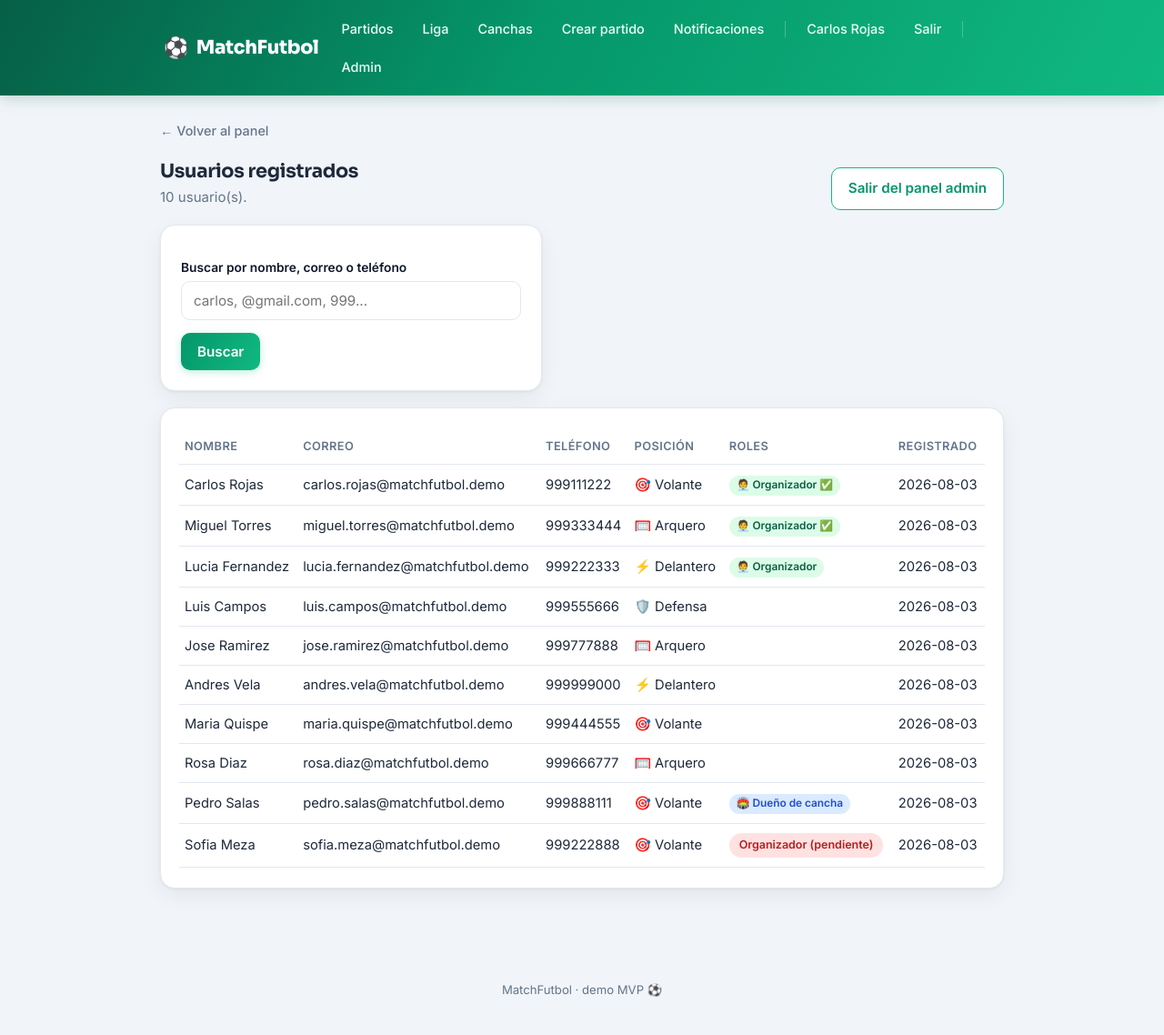
After one commit to carl218410-svg/matchfutbol-app, a Flask app: page /admin/usuarios in a window 1280 px wide. The commit adds this page. Shown: the whole page at 91% size. Run offline with Flask 3, Linux system fonts and the light colour scheme; the visitor is signed in with stand-in values (Sample User, id 1); data comes from the database, SQL or seed files in the repository; data that the repository does not hold is empty.

Commit message:
Panel admin: listar y buscar usuarios registrados

```diff
--- a/app.py
+++ b/app.py
@@ -1499,6 +1499,26 @@ def admin_dashboard():
     return render_template("admin_dashboard.html", m=metricas, recaudado=recaudado)
 
 
+@app.route("/admin/usuarios")
+@admin_required
+def admin_usuarios():
+    conn = get_db()
+    q = request.args.get("q", "").strip()
+    if q:
+        like = f"%{q}%"
+        usuarios = conn.execute(
+            "SELECT * FROM usuarios WHERE nombre LIKE ? OR email LIKE ? OR telefono LIKE ? "
+            "ORDER BY creado_en DESC",
+            (like, like, like),
+        ).fetchall()
+    else:
+        usuarios = conn.execute(
+            "SELECT * FROM usuarios ORDER BY creado_en DESC"
+        ).fetchall()
+    conn.close()
+    return render_template("admin_usuarios.html", usuarios=usuarios, q=q)
+
+
 @app.route("/admin/organizadores")
 @admin_required
 def admin_organizadores():
--- a/templates/admin_dashboard.html
+++ b/templates/admin_dashboard.html
@@ -18,6 +18,7 @@
     <div class="card">
       <h2 style="margin:0">👥 Usuarios</h2>
       <p class="muted" style="margin:4px 0 12px">{{ m.usuarios }} registrados</p>
+      <a class="btn sec" href="{{ url_for('admin_usuarios') }}">Ver usuarios</a>
     </div>
 
     <div class="card">
--- /dev/null
+++ b/templates/admin_usuarios.html
@@ -0,0 +1,55 @@
+{% extends "base.html" %}
+{% block content %}
+  <a href="{{ url_for('admin_dashboard') }}" class="back-link">← Volver al panel</a>
+  <div style="display:flex; justify-content:space-between; align-items:center; flex-wrap:wrap; gap:10px;">
+    <div>
+      <h2 class="section-title">Usuarios registrados</h2>
+      <p class="section-sub">{{ usuarios|length }} usuario(s){% if q %} que coinciden con "{{ q }}"{% endif %}.</p>
+    </div>
+    <a class="btn sec" href="{{ url_for('admin_logout') }}">Salir del panel admin</a>
+  </div>
+
+  <div class="card" style="max-width:420px">
+    <form method="get">
+      <label>Buscar por nombre, correo o teléfono</label>
+      <input name="q" value="{{ q }}" placeholder="carlos, @gmail.com, 999...">
+      <div style="margin-top:14px; display:flex; gap:10px">
+        <button class="btn" type="submit">Buscar</button>
+        {% if q %}<a class="btn sec" href="{{ url_for('admin_usuarios') }}">Limpiar</a>{% endif %}
+      </div>
+    </form>
+  </div>
+
+  <div class="card">
+    <div class="table-wrap">
+    <table>
+      <tr>
+        <th>Nombre</th><th>Correo</th><th>Teléfono</th><th>Posición</th>
+        <th>Roles</th><th>Registrado</th>
+      </tr>
+      {% for u in usuarios %}
+        <tr>
+          <td>{{ u.nombre }}</td>
+          <td>{{ u.email or '—' }}</td>
+          <td>{{ u.telefono or '—' }}</td>
+          <td>{{ POSICIONES[u.posicion].emoji }} {{ POSICIONES[u.posicion].label }}</td>
+          <td>
+            {% if u.es_organizador %}
+              <span class="verificado-badge" style="color:#065f46;background:#dcfce7;">🧑‍💼 Organizador{% if u.verificado %} ✅{% endif %}</span>
+            {% elif u.organizador_solicitado %}
+              <span class="badge full">Organizador (pendiente)</span>
+            {% endif %}
+            {% if u.es_dueno_cancha %}
+              <span class="verificado-badge">🏟️ Dueño de cancha</span>
+            {% endif %}
+            {% if u.google_id %}
+              <span class="verificado-badge">🔵 Google</span>
+            {% endif %}
+          </td>
+          <td>{{ u.creado_en[:10] if u.creado_en else '—' }}</td>
+        </tr>
+      {% endfor %}
+    </table>
+    </div>
+  </div>
+{% endblock %}
```
